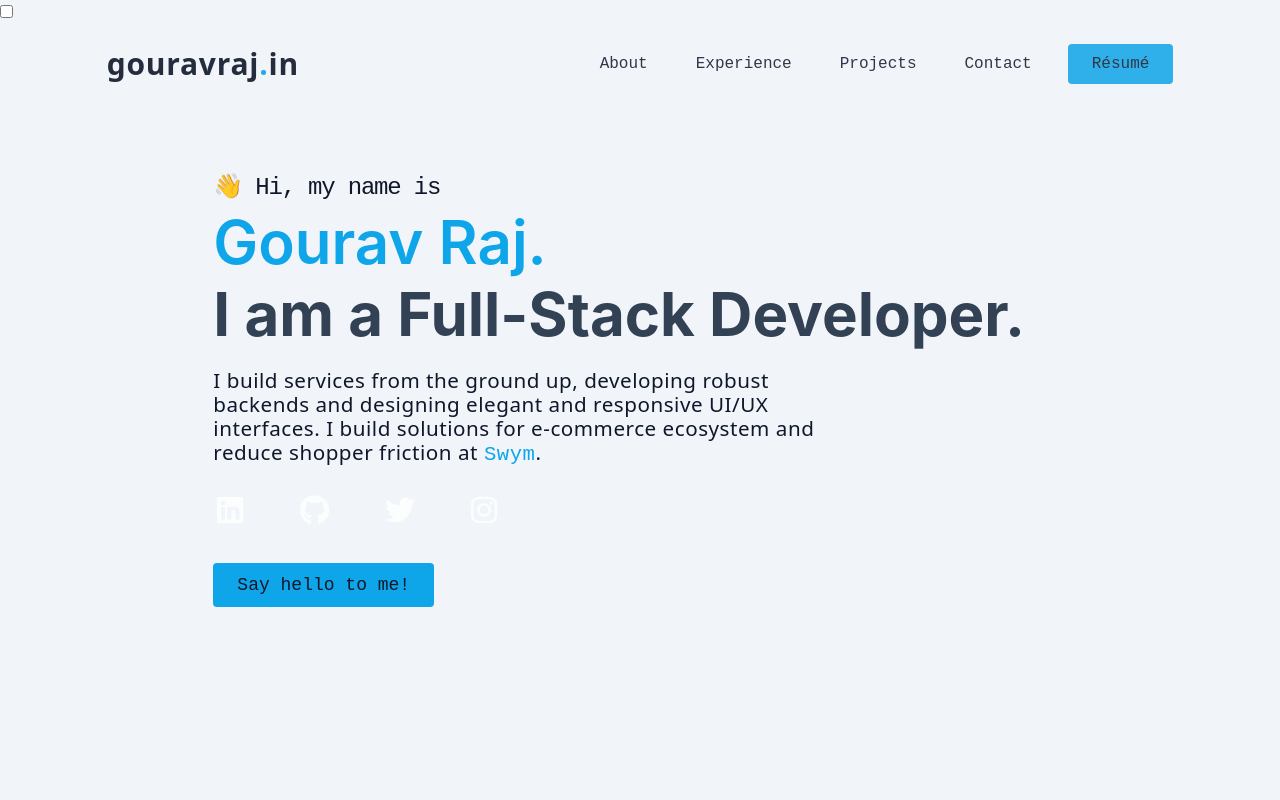
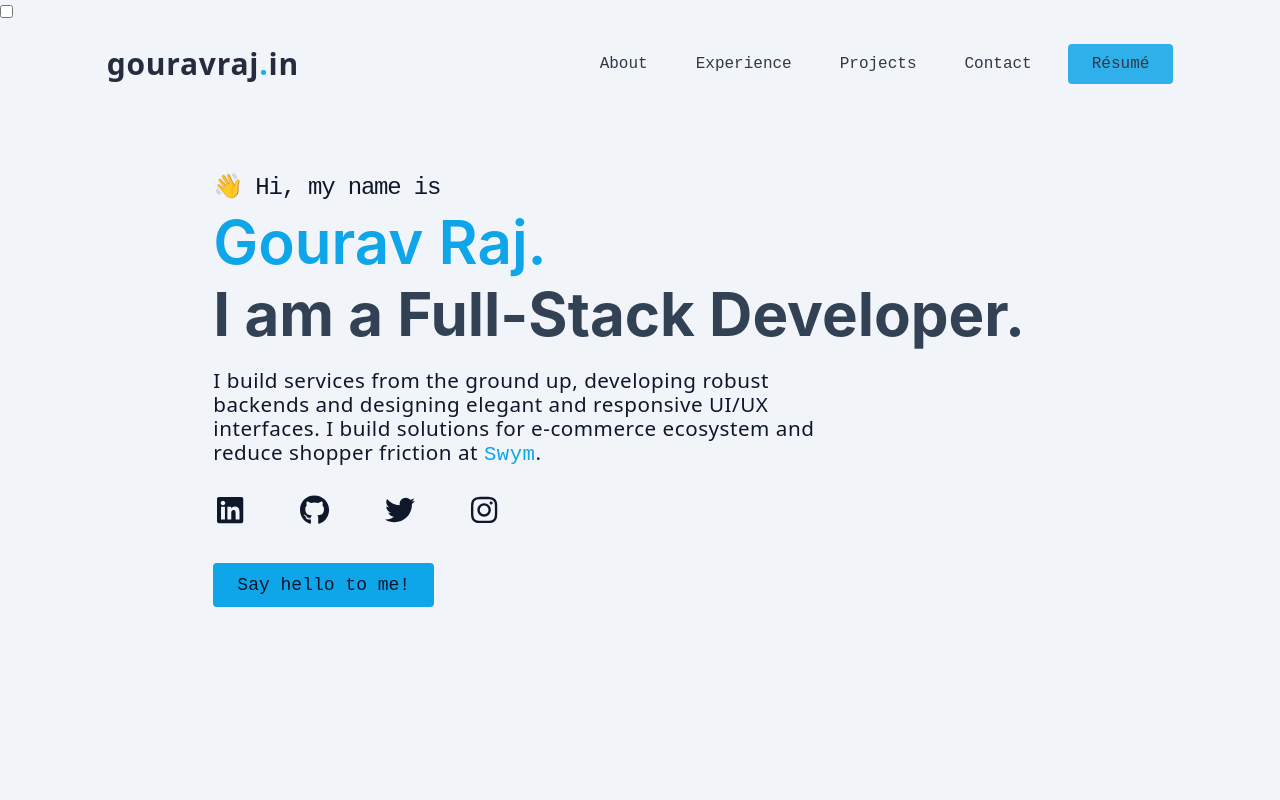
Before and after one commit to gogouravr/dot-portfolio, a React (Create React App) app: page / in a window 1280 px wide. Shown: the top 800 px of the page. Built offline with nearby package versions, Linux system fonts and the light colour scheme.

Commit message:
Add light theme to social media icons

```diff
--- a/src/components/SocialMediaIcon.jsx
+++ b/src/components/SocialMediaIcon.jsx
@@ -1,7 +1,8 @@
 import React from 'react';
 import { FontAwesomeIcon } from '@fortawesome/react-fontawesome';
-import { faGithub, faLinkedin, faInstagram, faTwitter } from '@fortawesome/free-brands-svg-icons';
+import { faGithub, faLinkedin, faInstagram, faTwitter, faGith } from '@fortawesome/free-brands-svg-icons';
 import profile from '../profile.json';
+
 
 export default function SocialMediaIcon({ type, iconSize }) {
     const iconTypes = {
@@ -15,7 +16,7 @@ export default function SocialMediaIcon({ type, iconSize }) {
     const URL = profile['social-media-links'][type];
 
     return (
-        <a href={URL} target='_blank' rel='noreferrer' className='cursor-pointer opacity-80 focus-visible:outline-dashed focus-visible:outline-2 focus-visible:outline-sky-400 rounded px-1 py-1'>
+        <a href={URL} target='_blank' rel='noreferrer' className='text-slate-900 dark:text-white cursor-pointer dark:opacity-80 focus-visible:outline-dashed focus-visible:outline-2 focus-visible:outline-sky-400 rounded px-1 py-1'>
             <FontAwesomeIcon icon={icon} fontSize={iconSize} className='transition ease-in-out duration-230 hover:-translate-y-2' />
         </a>
     )
```
